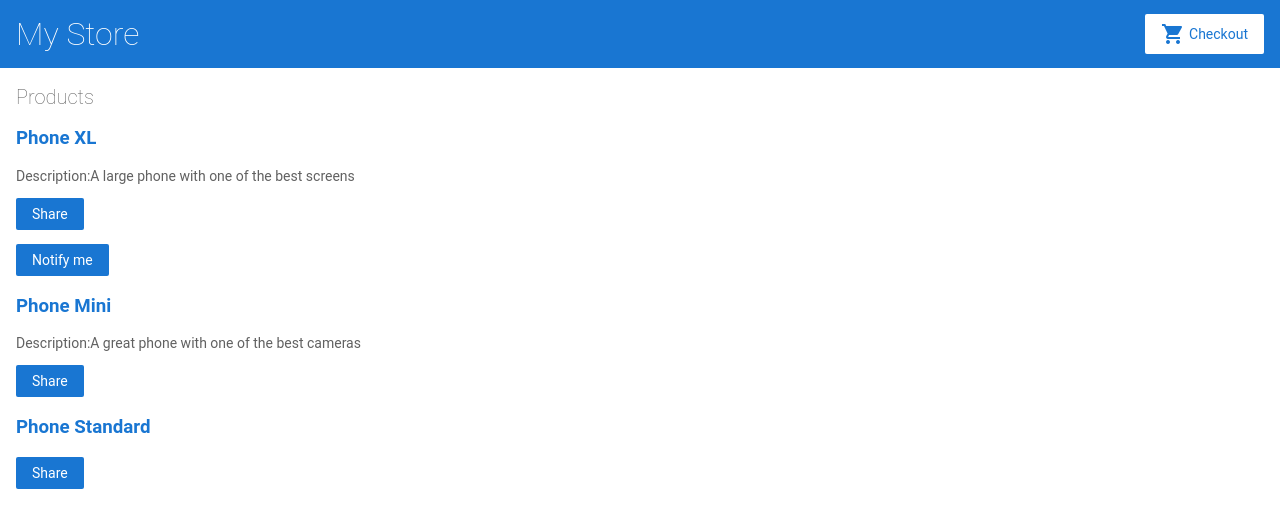
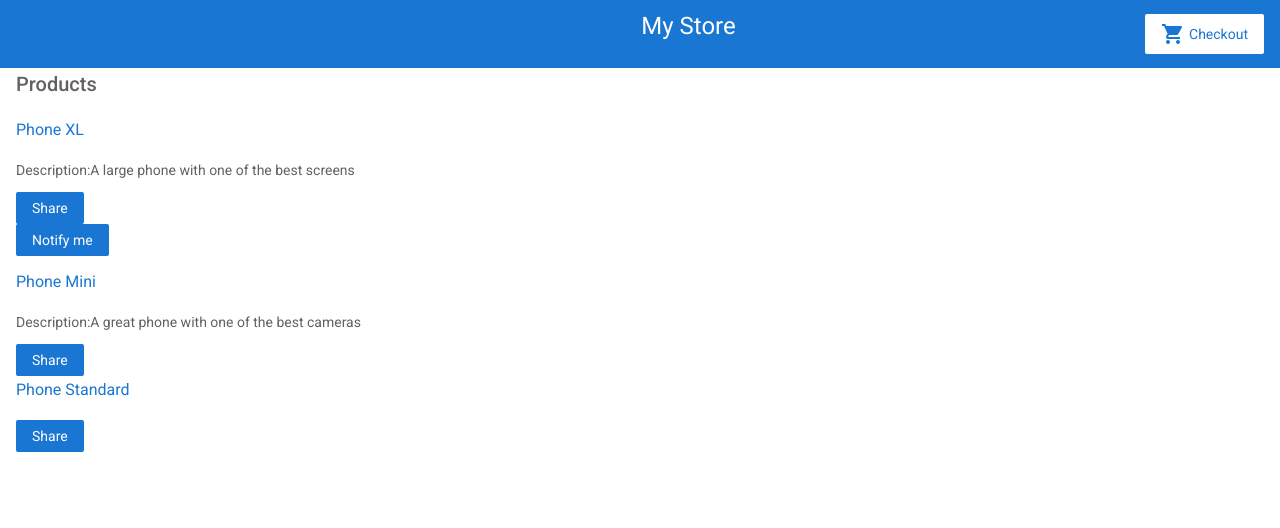
Before and after one commit to johnsandiego/angular-qtgga2, an Angular app: page / in a window 1280 px wide. Shown: the top 528 px of the page. Built offline with nearby package versions, Linux system fonts and the light colour scheme.

Commit message:
8 files modified

```diff
--- a/angular.json
+++ b/angular.json
@@ -27,6 +27,7 @@
               "src/assets"
             ],
             "styles": [
+              "./node_modules/@angular/material/prebuilt-themes/deeppurple-amber.css",
               "src/styles.css"
             ],
             "scripts": []
@@ -94,6 +95,7 @@
               "src/assets"
             ],
             "styles": [
+              "./node_modules/@angular/material/prebuilt-themes/deeppurple-amber.css",
               "src/styles.css"
             ],
             "scripts": []
--- a/package.json
+++ b/package.json
@@ -14,10 +14,12 @@
   "private": true,
   "dependencies": {
     "@angular/animations": "~13.1.0",
+    "@angular/cdk": "^13.2.0",
     "@angular/common": "~13.1.0",
     "@angular/compiler": "~13.1.0",
     "@angular/core": "~13.1.0",
     "@angular/forms": "~13.1.0",
+    "@angular/material": "^13.2.0",
     "@angular/platform-browser": "~13.1.0",
     "@angular/platform-browser-dynamic": "~13.1.0",
     "@angular/router": "~13.1.0",
--- a/src/app/app.component.ts
+++ b/src/app/app.component.ts
@@ -3,11 +3,9 @@
 @Component({
   selector: 'app-root',
   templateUrl: './app.component.html',
-  styleUrls: ['./app.component.css']
+  styleUrls: ['./app.component.css'],
 })
-export class AppComponent {
-}
-
+export class AppComponent {}
 
 /*
 Copyright Google LLC. All Rights Reserved.
--- a/src/app/app.module.ts
+++ b/src/app/app.module.ts
@@ -9,6 +9,7 @@
 import { ProductAlertsComponent } from './product-alerts/product-alerts.component';
 import { ProductDetailsComponent } from './product-details/product-details.component';
 import { ShippingComponent } from './shipping/shipping.component';
+import { BrowserAnimationsModule } from '@angular/platform-browser/animations';
 
 @NgModule({
   imports: [
@@ -19,6 +20,7 @@
       { path: 'products/:productId', component: ProductDetailsComponent },
       { path: 'shipping', component: ShippingComponent },
     ]),
+    BrowserAnimationsModule,
   ],
   declarations: [
     AppComponent,
--- a/src/app/top-bar/top-bar.component.html
+++ b/src/app/top-bar/top-bar.component.html
@@ -1,3 +1,5 @@
+<div><i class="material-icons">hamburger</i></div>
+
 <a [routerLink]="['/']">
   <h1>My Store</h1>
 </a>
--- a/src/index.html
+++ b/src/index.html
@@ -11,8 +11,11 @@
       href="https://fonts.googleapis.com/icon?family=Material+Icons"
       rel="stylesheet"
     />
-  </head>
-  <body>
+      <link rel="preconnect" href="https://fonts.gstatic.com">
+    <link href="https://fonts.googleapis.com/css2?family=Roboto:wght@300;400;500&display=swap" rel="stylesheet">
+    <link href="https://fonts.googleapis.com/icon?family=Material+Icons" rel="stylesheet">
+</head>
+  <body class="mat-typography">
     <app-root></app-root>
   </body>
 </html>
--- a/src/styles.css
+++ b/src/styles.css
@@ -143,3 +143,5 @@
 Use of this source code is governed by an MIT-style license that
 can be found in the LICENSE file at https://angular.io/license
 */
+html, body { height: 100%; }
+body { margin: 0; font-family: Roboto, "Helvetica Neue", sans-serif; }
```
Also changed, not shown: 1 other file (tests, documents, lock files or other folders).
